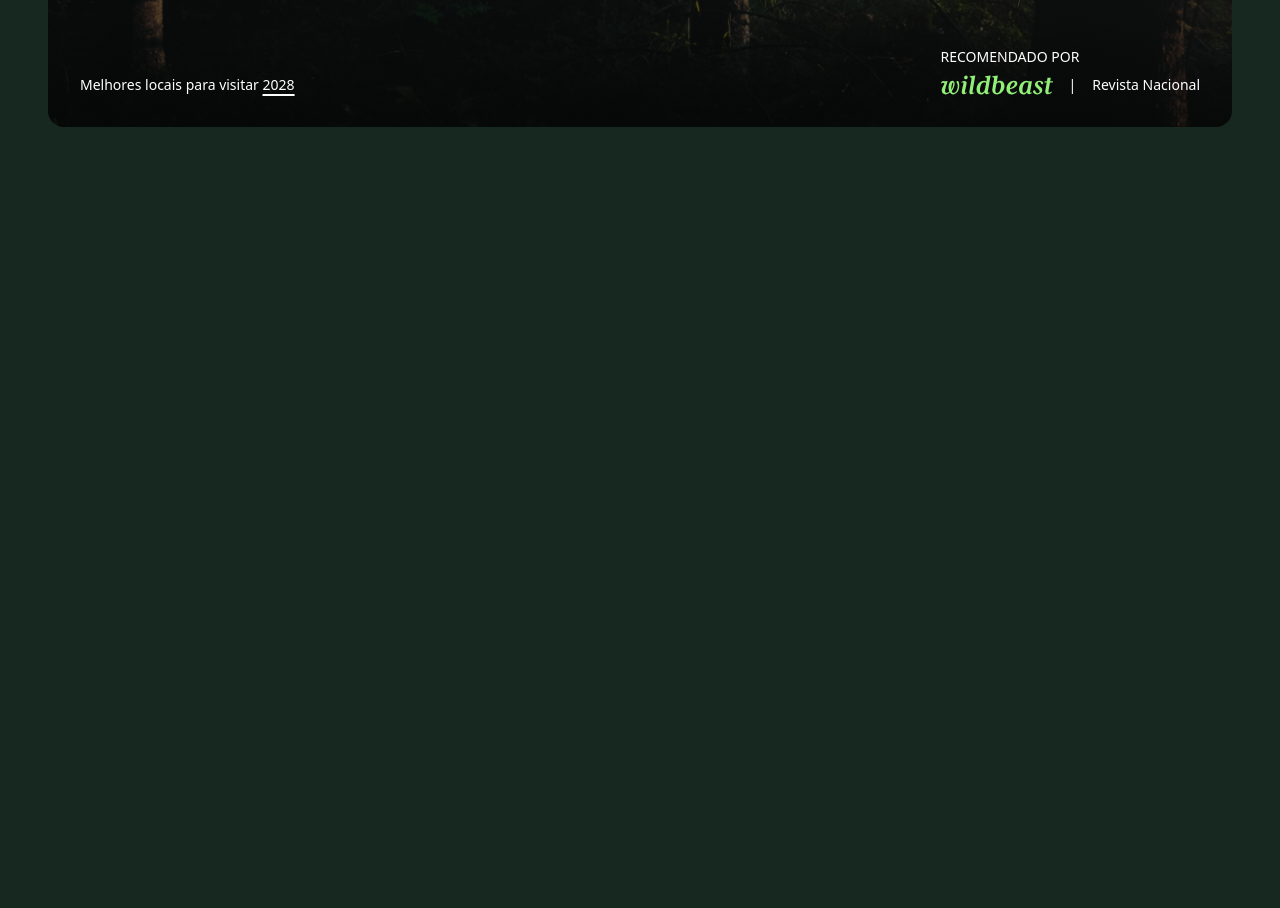
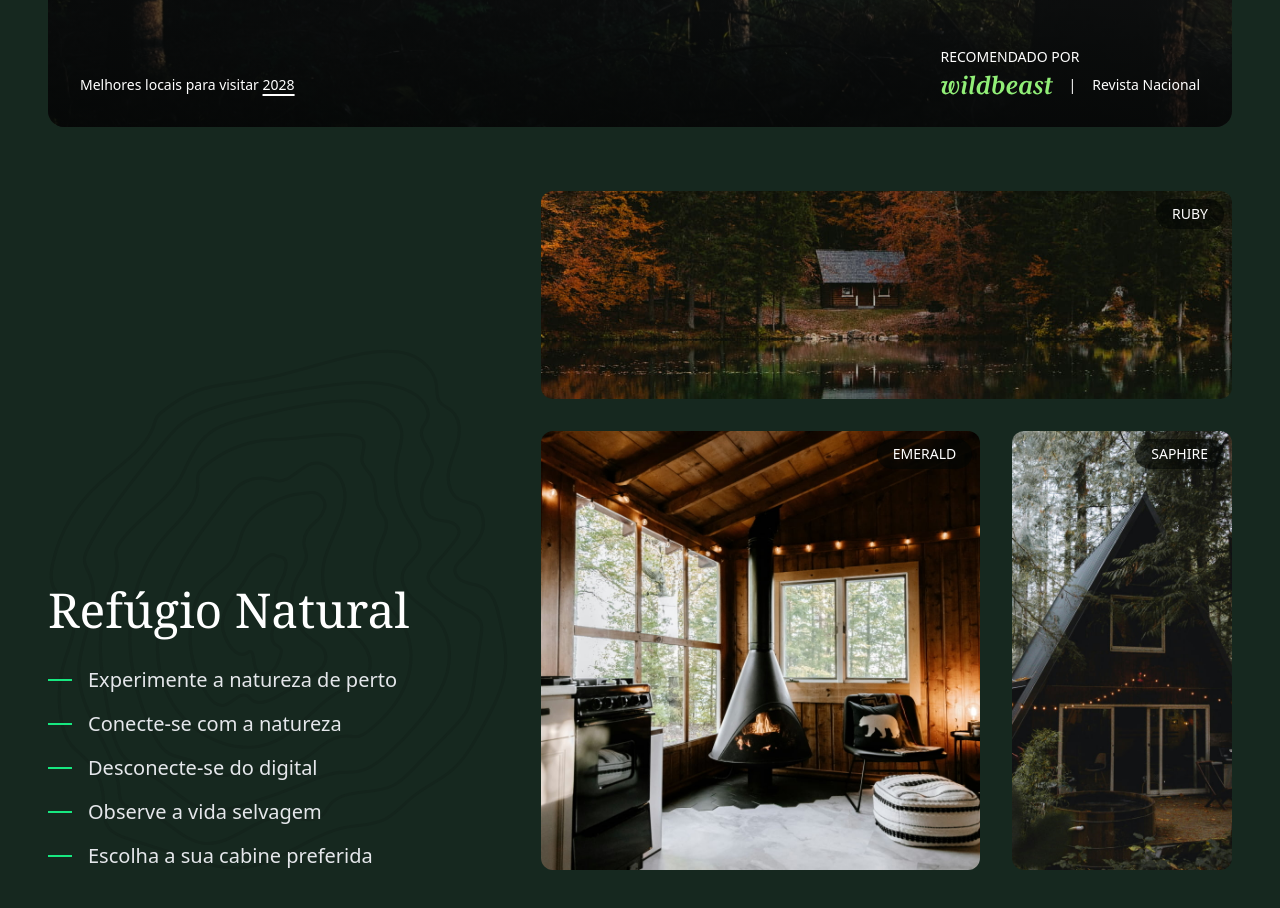
Before and after one commit to andrearnoni/Forest-page, a React (Vite) app: page / in a window 1280 px wide. Shown: the part 620-1528 px from the top of the page. Before the commit the page ends 1131 px from the top, so only its background shows below. Built offline with nearby package versions, Linux system fonts and the light colour scheme.

Commit message:
added accomodation section

```diff
--- /dev/null
+++ b/src/components/AccommodationSection.jsx
@@ -0,0 +1,76 @@
+import React from "react";
+import casa1 from "../img/casa1.jpg";
+import casa2 from "../img/casa2.jpg";
+import casa3 from "../img/casa3.jpg";
+
+function AccommodationSection() {
+  return (
+    //Código escrito em mobile first
+    <section
+      id="acomodacoes"
+      className="container grid lg:grid-cols-[2fr_3fr] gap-8 pt-16 mb-12 sm:mb-16"
+    >
+      <div className="content-end bg-[url('./img/padrao.svg')] bg-no-repeat bg-contain bg-left-bottom">
+        <h2 className="text-white mb-8 text-4xl font-serif lg:text-5xl">
+          Refúgio Natural
+        </h2>
+        <ul className="text-gray-200 *:flex *:items-center *:gap-4 space-y-4 sm:text-xl">
+          <li>
+            <span className="h-0.5 w-6 bg-verde-400 inline-block"></span>
+            Experimente a natureza de perto
+          </li>
+          <li>
+            <span className="h-0.5 w-6 bg-verde-400 inline-block"></span>
+            Conecte-se com a natureza
+          </li>
+          <li>
+            <span className="h-0.5 w-6 bg-verde-400 inline-block"></span>
+            Desconecte-se do digital
+          </li>
+          <li>
+            <span className="h-0.5 w-6 bg-verde-400 inline-block"></span>Observe
+            a vida selvagem
+          </li>
+          <li>
+            <span className="h-0.5 w-6 bg-verde-400 inline-block"></span>Escolha
+            a sua cabine preferida
+          </li>
+        </ul>
+      </div>
+      <div className="grid grid-cols-[2fr_1fr] gap-4 sm:gap-8">
+        <div className="col-span-full relative">
+          <img
+            className="h-52 w-full object-cover rounded-xl"
+            src={casa1}
+            alt="casa 1"
+          />
+          <span className="uppercase text-sm/none text-white rounded-full bg-verde-950/60 px-4 py-2 absolute top-2 right-2">
+            Ruby
+          </span>
+        </div>
+        <div className="relative">
+          <img
+            className="size-full object-cover rounded-xl"
+            src={casa2}
+            alt="casa 2"
+          />
+          <span className="uppercase text-sm/none text-white rounded-full bg-verde-950/60 px-4 py-2 absolute top-2 right-2">
+            Emerald
+          </span>
+        </div>
+        <div className="relative">
+          <img
+            className="size-full object-cover rounded-xl"
+            src={casa3}
+            alt="casa 3"
+          />
+          <span className="uppercase text-sm/none text-white rounded-full bg-verde-950/60 px-4 py-2 absolute top-2 right-2">
+            Saphire
+          </span>
+        </div>
+      </div>
+    </section>
+  );
+}
+
+export default AccommodationSection;
--- a/src/pages/Home.jsx
+++ b/src/pages/Home.jsx
@@ -2,6 +2,7 @@ import React from "react";
 import DateTimeComponent from "../components/DateTimeComponent";
 import NavDesktop from "../components/NavDesktop";
 import Hero from "../components/Hero";
+import AccommodationSection from "../components/AccommodationSection";
 
 function Home() {
   return (
@@ -9,6 +10,7 @@ function Home() {
       <DateTimeComponent />
       <NavDesktop />
       <Hero />
+      <AccommodationSection />
     </div>
   );
 }
```
